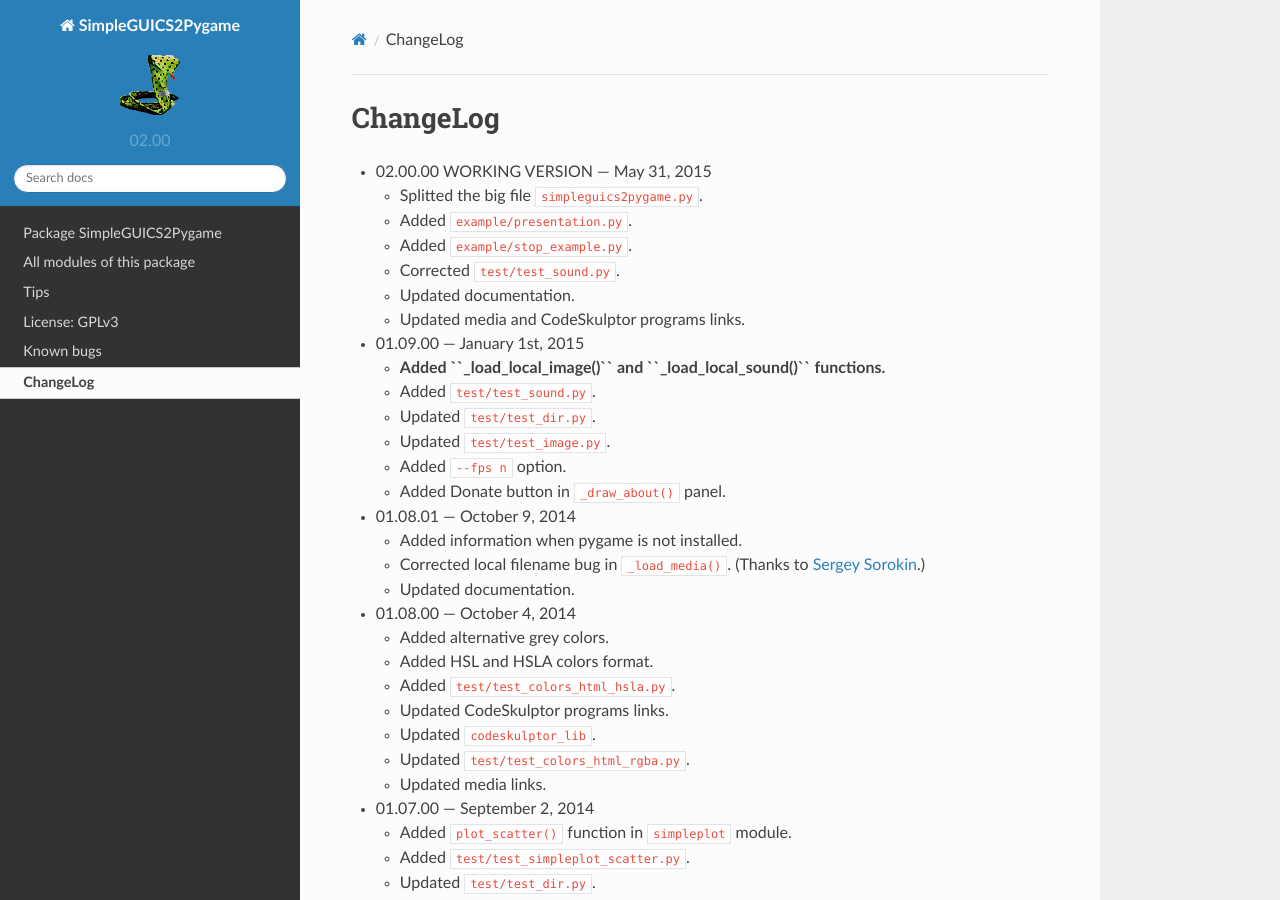
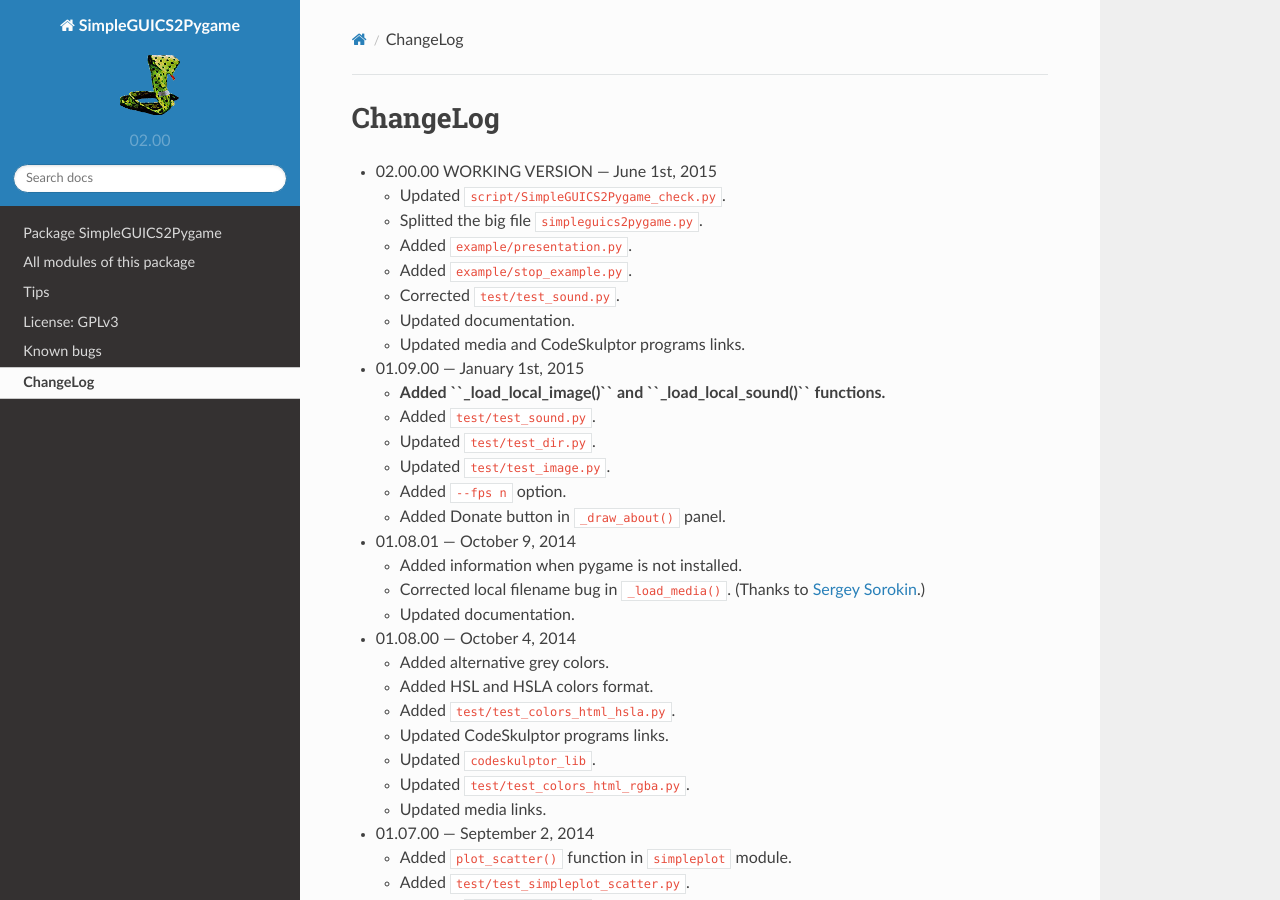
Before and after one commit to rhul-compsoc/SimpleGUICS2Pygame, a Sphinx documentation site: the page built from Sphinx/ChangeLog.rst, in a window 1280 px wide and 900 px high. Built offline with Sphinx 7.4.7 and the Read the Docs theme 2.0.0, drawn with Linux system fonts in a browser that asks for light colours.

Commit message:
Updated script/SimpleGUICS2Pygame_check.py.

```diff
--- a/README.rst
+++ b/README.rst
@@ -176,7 +176,9 @@
 
 Changes
 =======
-* 02.00.00 WORKING VERSION --- May 31, 2015
+* 02.00.00 WORKING VERSION --- June 1st, 2015
+
+  - Updated ``script/SimpleGUICS2Pygame_check.py``.
 
   - Splitted the big file ``simpleguics2pygame.py``.
   - Added ``example/presentation.py``.
--- a/SimpleGUICS2Pygame/__init__.py
+++ b/SimpleGUICS2Pygame/__init__.py
@@ -1,7 +1,7 @@
 # -*- coding: latin-1 -*-
 
 """
-SimpleGUICS2Pygame package (May 31, 2015)
+SimpleGUICS2Pygame package (June 1st, 2015)
 
 It is primarily a standard Python_ (2 **and** 3) module
 reimplementing the SimpleGUI particular module of CodeSkulptor_
@@ -33,7 +33,7 @@
 .. _Python: http://www.python.org/
 .. _`Unofficial Windows Binaries`: http://www.lfd.uci.edu/~gohlke/pythonlibs/#pygame
 
-* v.02.00.00 WORKING VERSION --- May 31, 2015
+* v.02.00.00 WORKING VERSION --- June 1st, 2015
 * v.01.09.00 --- January 1st, 2015
 * v.01.08.01 --- October 9, 2014
 * v.01.08.00 --- October 4, 2014
--- a/Sphinx/ChangeLog.rst
+++ b/Sphinx/ChangeLog.rst
@@ -1,6 +1,8 @@
 ChangeLog
 =========
-* 02.00.00 WORKING VERSION --- May 31, 2015
+* 02.00.00 WORKING VERSION --- June 1st, 2015
+
+  - Updated ``script/SimpleGUICS2Pygame_check.py``.
 
   - Splitted the big file ``simpleguics2pygame.py``.
   - Added ``example/presentation.py``.
```
Also changed, not shown: 6 other files.
